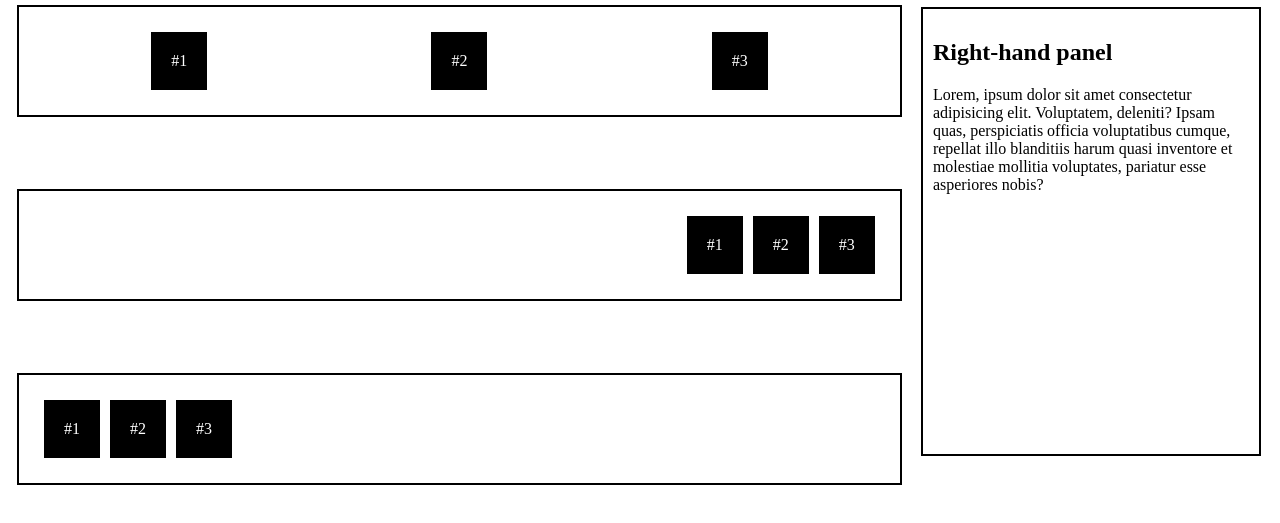
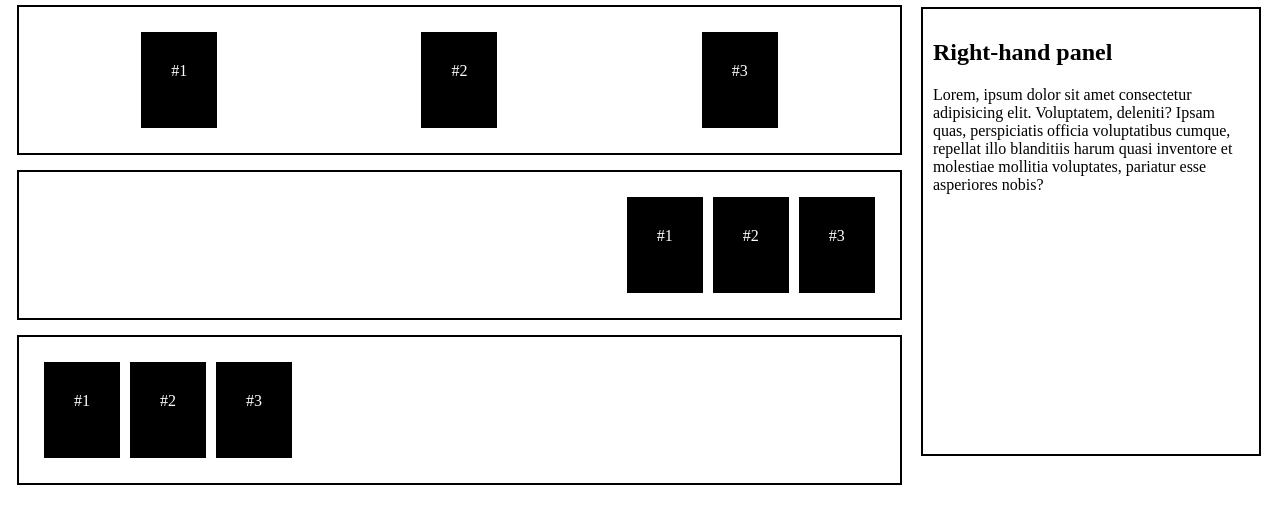
Before and after one commit to BrandonThey/flexbox-challenge, a plain HTML site: page index2.html in a window 1280 px wide. Shown: the part 51-574 px from the top of the page. Drawn offline with Linux system fonts and the light colour scheme.

Commit message:
Made boxes a little larger

```diff
--- a/styles2.css
+++ b/styles2.css
@@ -56,6 +56,7 @@ main {
   flex-direction: row;
   justify-content: space-around;
   padding: 20px;
+  height: 22%;
 }
 
 #div2 {
@@ -71,7 +72,7 @@ main {
 .horizontal p {
   background-color: black;
   color: white;
-  padding: 20px;
+  padding: 30px;
   margin: 5px;
 }
 
```
